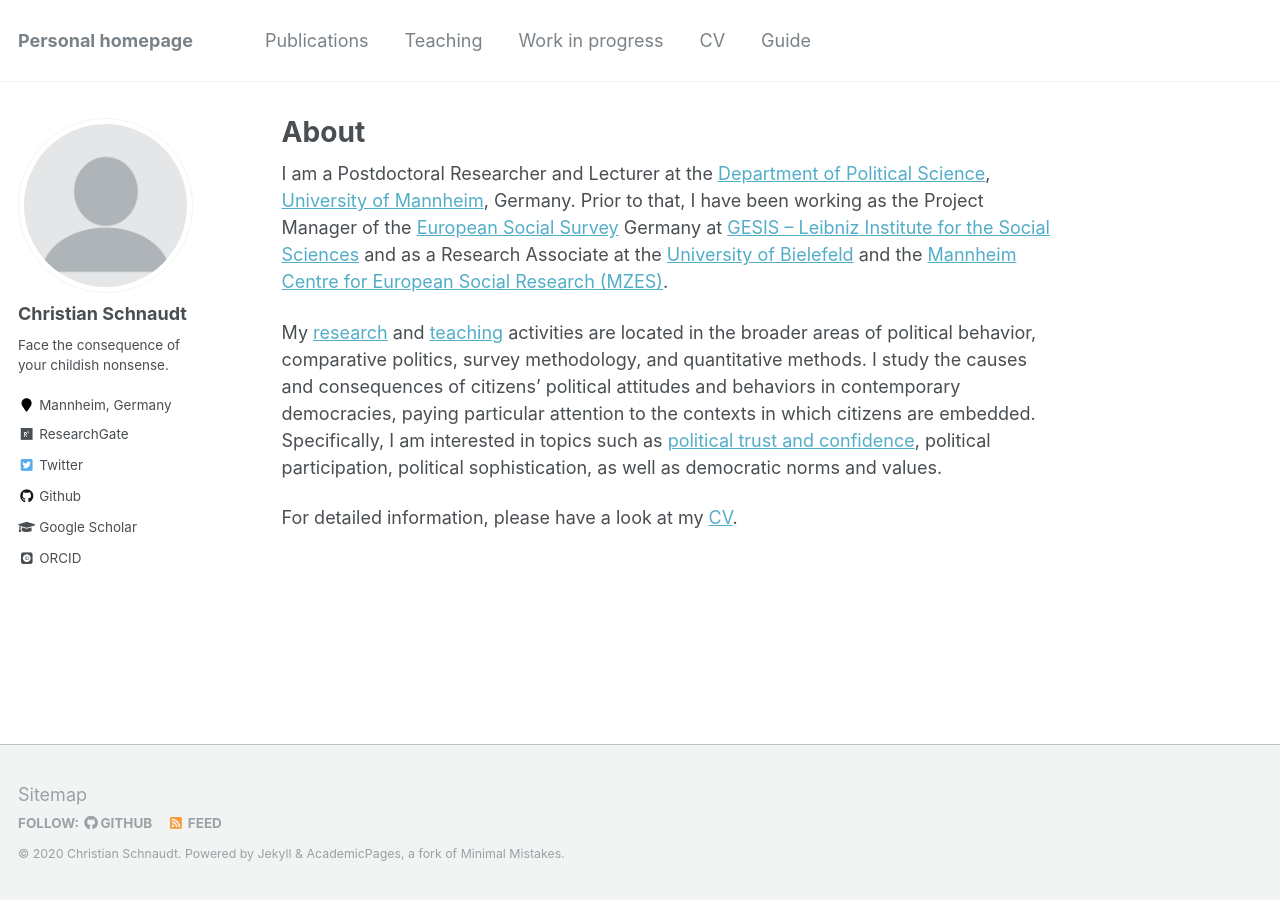
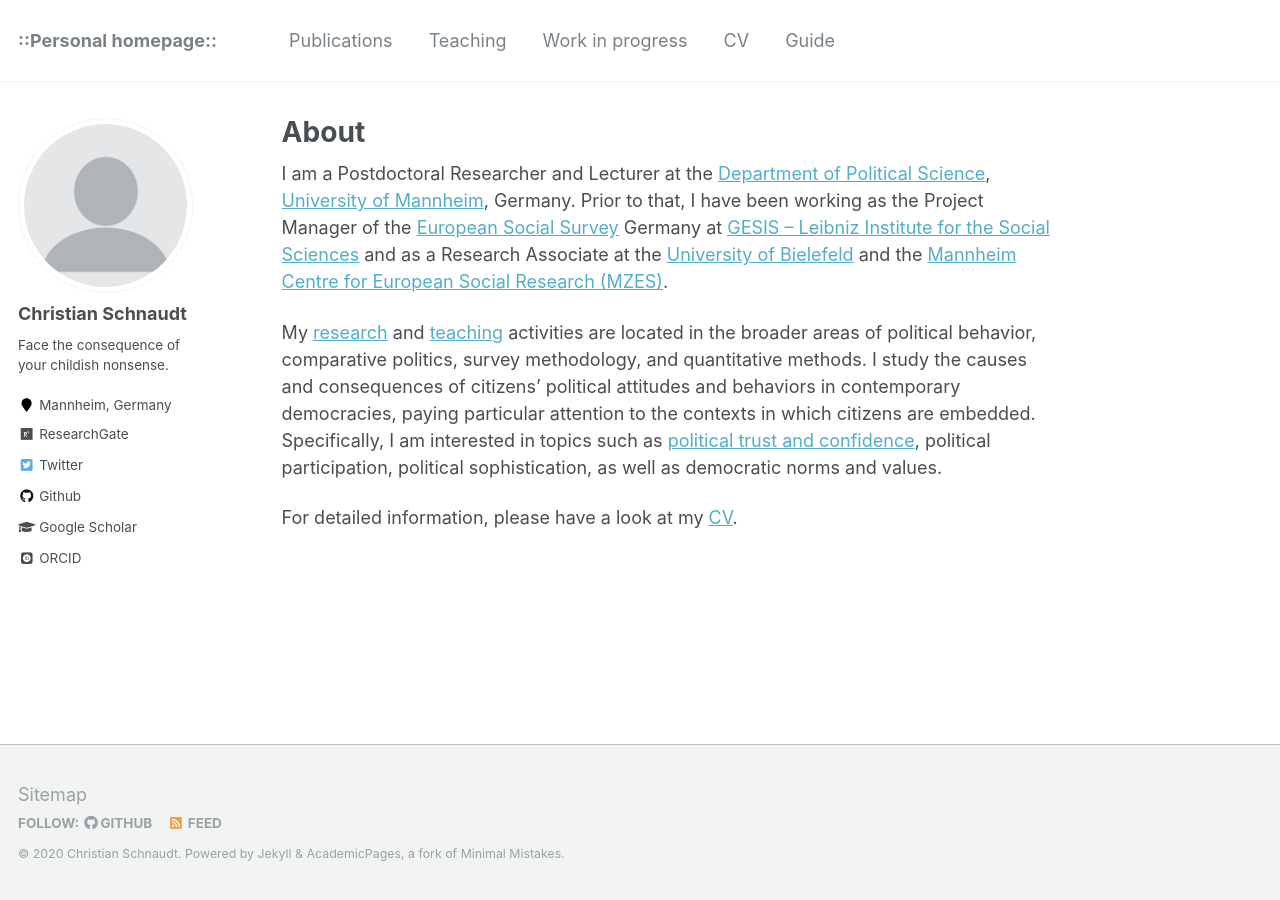
Before and after one commit to cschnaudt/cschnaudt.github.io, a Jekyll site: the page built from _pages/about.md, in a window 1280 px wide. Built offline with Jekyll 4.4.1, drawn with Linux system fonts in a browser that asks for light colours; some web fonts are replaced.

```diff
--- a/_config.yml
+++ b/_config.yml
@@ -7,7 +7,7 @@
 
 # Site Settings
 locale                   : "en-US"
-title                    : "Personal homepage"
+title                    : "::Personal homepage::"
 title_separator          : "-"
 name                     : &name "Christian Schnaudt"
 description              : &description "personal description"
```
